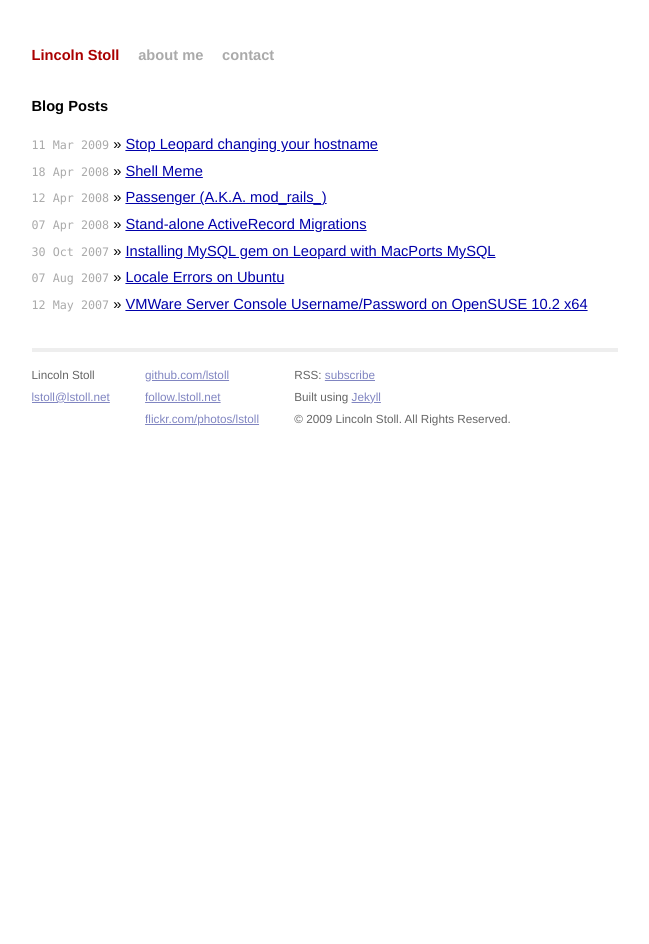
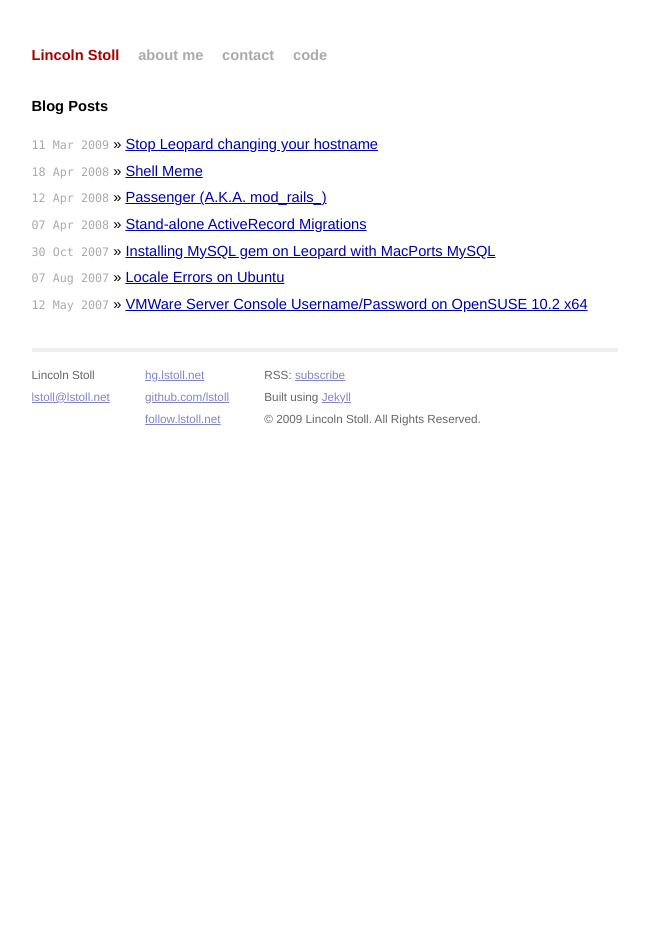
Before and after one commit to lstoll/lstoll.github.io, a Jekyll site: the page built from index.html, in a window 1280 px wide. Shown: the whole page, without its empty margins (315-964 px from the left). Built offline with Jekyll 4.4.1, drawn with Linux system fonts in a browser that asks for light colours; comment, search, counter and statistics services are not loaded.

Commit message:
Adding code menu item to hg.lstoll.net, adding to footer as well
--HG--
extra : convert_revision : d6476e1c40ce7f655633f049837b7225936a13e5

```diff
--- a/_layouts/default.html
+++ b/_layouts/default.html
@@ -37,6 +37,7 @@
     <a href="/">Lincoln Stoll</a>
     <a class="extra" href="/about">about me</a>
     <a class="extra" href="/contact">contact</a>
+    <a class="extra" href="http://hg.lstoll.net">code</a>
   </div>
 
   {{ content }}
@@ -50,9 +51,9 @@
     </div>
     <div class="contact">
       <p>
+        <a href="http://hg.lstoll.net/">hg.lstoll.net</a><br />
         <a href="http://github.com/lstoll/">github.com/lstoll</a><br />
         <a href="http://follow.lstoll.net/">follow.lstoll.net</a><br />
-        <a href="http://flickr.com/photos/lstoll/">flickr.com/photos/lstoll</a>
       </p>
     </div>
     <div class="contact">
```
